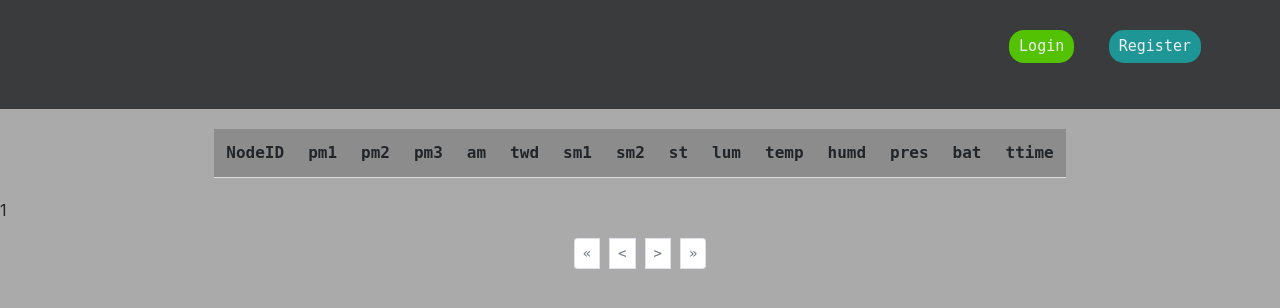
After one commit to BruteForce009/sensors-interface, a Flask app: page /data_ in a window 1280 px wide. The commit adds this page. Shown: the top 308 px of the page. Run offline with Flask 2, Linux system fonts and the light colour scheme; data that the repository does not hold is empty; some libraries are stand-ins or nearby versions.

Commit message:
Major Restructuring of the Project

```diff
--- /dev/null
+++ b/appdir/config.py
@@ -0,0 +1,3 @@
+class Config:
+    SECRET_KEY = "123456789"
+    SQLALCHEMY_DATABASE_URI = "sqlite:///site.db"
--- a/appdir/routes.py
+++ b/appdir/routes.py
@@ -1,14 +1,19 @@
 from flask import render_template, url_for, flash, redirect, get_flashed_messages, request
 from appdir import app, db, bcrypt
 import appdir.models
-# from appdir.models import User
 import appdir.forms
-# from appdir.forms import LoginForm, RegistrationForm
 from flask_login import login_user, current_user, logout_user, login_required
 from PIL import Image
+from datetime import datetime
 import os
 import time
+import math
+import json
 import secrets
+
+
+def remove(string):
+    return string.replace(" ", "|")
 
 
 @app.route('/', methods=['GET', 'POST'])
@@ -78,21 +83,78 @@ def account():
     return render_template('account.html', title='Account', sensor=sensor, img_file=img_file, form=form)
 
 
-@app.route("/data", methods=['GET', 'POST', 'PUT', 'DELETE'])
-def data():
-    NodeID = request.args.get('NodeID')
-    pm1 = request.args.get('tpluviometer1')
-    pm2 = request.args.get('tpluviometer2')
-    pm3 = request.args.get('tpluviometer3')
-    am = request.args.get('tanemometer')
-    vane_str = request.args.get('twd')
-    sm = request.args.get('tSoil_moist')
-    temp = request.args.get('ttemp')
-    humd = request.args.get('thumd')
-    pres = request.args.get('tpres')
-    lum = request.args.get('tLuminosity')
-    bat = request.args.get('tbat')
-    timex = request.args.get('ttime')
-    form = appdir.forms.PictureForm()
-    img_file = url_for('static', filename='images/' + current_user.profile_pic)
-    return render_template('data.html', NodeID=NodeID,pm1=pm1, pm2=pm2, pm3=pm3, am=am, vane_str=vane_str, sm=sm, temp=temp, humd=humd, pres=pres, lum=lum, bat=bat, timex=timex, form=form, img_file=img_file)
+@app.route("/jsondata", methods=['POST'])
+def jsondata():
+    request_data = request.get_json()
+
+    NodeID = request_data['NodeID']
+    pm1 = float(request_data['pm1'])
+    pm2 = float(request_data['pm2'])
+    pm3 = float(request_data['pm3'])
+    am = float(request_data['am'])
+    twd = request_data['twd']
+    sm1 = float(request_data['sm1'])
+    sm2 = float(request_data['sm2'])
+    st = float(request_data['st'])
+    lum = float(request_data['lum'])
+    temp = float(request_data['temp'])
+    humd = float(request_data['humd'])
+    pres = float(request_data['pres'])
+    bat = float(request_data['bat'])
+    ttime = request_data['ttime']
+
+    sensordata = appdir.models.SensorData(NodeID=NodeID, pm1=pm1, pm2=pm2, pm3=pm3, am=am, twd=twd, sm1=sm1, sm2=sm2, st=st, lum=lum, temp=temp, humd=humd, pres=pres, bat=bat, ttime=ttime)
+    db.session.add(sensordata)
+    db.session.commit()
+    return 'Done'
+
+
+@app.route("/newjsondata", methods=['POST'])
+def newjsondata():
+    request_data = request.get_json()
+    ttime = remove(f'{datetime.utcnow()}')
+
+    if request_data:
+        if 'NodeID' in request_data:
+            NodeID = request_data['NodeID']
+        if 'pm1' in request_data:
+            pm1 = float(request_data['pm1'])
+        if 'pm2' in request_data:
+            pm2 = float(request_data['pm2'])
+        if 'pm3' in request_data:
+            pm3 = float(request_data['pm3'])
+        if 'am' in request_data:
+            am = float(request_data['am'])
+        if 'twd' in request_data:
+            twd = request_data['twd']
+        if 'sm1' in request_data:
+            sm1 = float(request_data['sm1'])
+        if 'sm2' in request_data:
+            sm2 = float(request_data['sm2'])
+        if 'st' in request_data:
+            st = float(request_data['st'])
+        if 'lum' in request_data:
+            lum = float(request_data['lum'])
+        if 'temp' in request_data:
+            temp = float(request_data['temp'])
+        if 'humd' in request_data:
+            humd = float(request_data['humd'])
+        if 'pres' in request_data:
+            pres = float(request_data['pres'])
+        if 'bat' in request_data:
+            bat = float(request_data['bat'])
+        if 'ttime' in request_data:
+            ttime = request_data['ttime']
+
+        sensordata = appdir.models.SensorData(NodeID=NodeID, pm1=pm1, pm2=pm2, pm3=pm3, am=am, twd=twd, sm1=sm1, sm2=sm2, st=st, lum=lum, temp=temp, humd=humd, pres=pres, bat=bat, ttime=ttime)
+        db.session.add(sensordata)
+        db.session.commit()
+    return 'Done'
+
+
+@app.route("/data_")
+def data_():
+    page = request.args.get('page', 1, type=int)
+    sensors = appdir.models.SensorData.query.order_by(appdir.models.SensorData.ttime.desc()).paginate(page=page, per_page=12)
+    ttl = math.floor(sensors.total/12 + 1)
+    return render_template('data_.html', sensors=sensors, ttl=ttl)
--- a/appdir/static/css/style.css
+++ b/appdir/static/css/style.css
@@ -8,6 +8,19 @@ body {
 
 h1, h2, h3, h4, h5, h6 {
   color: #444444;
+}
+
+.page-item {
+    margin: 0px 5px;
+}
+
+#pagenav {
+  margin: 7px;
+}
+
+#bold_em {
+  font-weight: bold;
+  background-color: #8c8c8c;
 }
 
 #success-box, #fail-box {
@@ -43,6 +56,13 @@ tr {
 
 tr:hover {
   background-color: #D6EEEE;
+}
+
+.sensor-card {
+  padding: 5px 5px;
+  font-family: "Moncao" ,monospace;
+  font-size: 16px;
+  text-align: center;
 }
 
 #PicFormDiv {
--- /dev/null
+++ b/appdir/templates/data_.html
@@ -0,0 +1,117 @@
+{% extends "root.html" %}
+
+{% block main %}
+
+    <div class="sensor-card">
+    <table align="center" cellpadding="12px" id="sens-table">
+        <tr id="bold_em">
+            <td>NodeID</td>
+            <td>pm1</td>
+            <td>pm2</td>
+            <td>pm3</td>
+            <td>am</td>
+            <td>twd</td>
+            <td>sm1</td>
+            <td>sm2</td>
+            <td>st</td>
+            <td>lum</td>
+            <td>temp</td>
+            <td>humd</td>
+            <td>pres</td>
+            <td>bat</td>
+            <td>ttime</td>
+        </tr>
+        {% for temp in sensors.items %}
+        {% set sen_str = temp %}
+        {% set sensor = split_func(sen_str) %}
+        <tr>
+            <td>{{ sensor[0] }}</td>
+            <td>{{ sensor[1] }}</td>
+            <td>{{ sensor[2] }}</td>
+            <td>{{ sensor[3] }}</td>
+            <td>{{ sensor[4] }}</td>
+            <td>{{ sensor[5] }}</td>
+            <td>{{ sensor[6] }}</td>
+            <td>{{ sensor[7] }}</td>
+            <td>{{ sensor[8] }}</td>
+            <td>{{ sensor[9] }}</td>
+            <td>{{ sensor[10] }}</td>
+            <td>{{ sensor[11] }}</td>
+            <td>{{ sensor[12] }}</td>
+            <td>{{ sensor[13] }}</td>
+            <td>{{ sensor[14] }}</td>
+        </tr>
+        {% endfor %}
+    </table>
+    </div>
+    {% set prv = sensors.page-1 %}
+    {% set nxt = sensors.page+1 %}
+    <p>{{ttl}}</p>
+    <nav id="pagenav">
+      <ul class="pagination pagination-sm justify-content-center">
+          {% if sensors.page != 1 %}
+        <li class="page-item codinal">
+          <a class="page-link" href="{{ url_for('data_', page=1) }}" aria-label="Previous">
+            <span aria-hidden="true">&laquo;</span>
+            <span class="sr-only">Previous</span>
+          </a>
+        </li>
+          <li class="page-item codinal">
+          <a class="page-link" href="{{ url_for('data_', page=prv) }}" aria-label="Previous">
+            <span aria-hidden="true">&lt;</span>
+            <span class="sr-only">Previous</span>
+          </a>
+        </li>
+         {% else %}
+        <li class="page-item disabled codinal">
+          <a class="page-link" href="{{ url_for('data_', page=1) }}" aria-label="Previous" tabindex="-1">
+            <span aria-hidden="true">&laquo;</span>
+            <span class="sr-only">Previous</span>
+          </a>
+        </li>
+          <li class="page-item disabled codinal">
+          <a class="page-link" href="{{ url_for('data_', page=prv) }}" aria-label="Previous" tabindex="-1">
+            <span aria-hidden="true">&lt;</span>
+            <span class="sr-only">Previous</span>
+          </a>
+        </li>
+        {% endif %}
+          {% for page_num in sensors.iter_pages(left_current=1, right_current=2) %}
+            {% if page_num %}
+                {% if sensors.page == page_num %}
+                    <li class="page-item active"><a class="page-link" href="{{ url_for('data_', page=page_num) }}">{{ page_num }}</a></li>
+                {% else %}
+                    <li class="page-item"><a class="page-link" href="{{ url_for('data_', page=page_num) }}">{{ page_num }}</a></li>
+                {% endif %}
+            {% endif %}
+          {% endfor %}
+        {% if sensors.page < ttl %}
+        <li class="page-item codinal">
+          <a class="page-link" href="{{ url_for('data_', page=nxt) }}" aria-label="Next">
+            <span aria-hidden="true">&gt;</span>
+            <span class="sr-only">Next</span>
+          </a>
+        </li>
+          <li class="page-item codinal">
+          <a class="page-link" href="{{ url_for('data_', page=ttl) }}" aria-label="Next">
+            <span aria-hidden="true">&raquo;</span>
+            <span class="sr-only">Next</span>
+          </a>
+        </li>
+         {% else %}
+          <li class="page-item disabled codinal">
+          <a class="page-link" href="{{ url_for('data_', page=nxt) }}" aria-label="Next" tabindex="-1">
+            <span aria-hidden="true">&gt;</span>
+            <span class="sr-only">Next</span>
+          </a>
+        </li>
+          <li class="page-item disabled codinal">
+          <a class="page-link" href="{{ url_for('data_', page=ttl) }}" aria-label="Next" tabindex="-1">
+            <span aria-hidden="true">&raquo;</span>
+            <span class="sr-only">Next</span>
+          </a>
+        </li>
+        {% endif %}
+      </ul>
+    </nav>
+{% endblock main %}
--- a/requirements.txt
+++ b/requirements.txt
@@ -6,9 +6,6 @@ charset-normalizer==2.0.12
 click==8.1.2
 colorama==0.4.4
 distlib==0.3.4
-Django==3.2.13
-django-rest-framework==0.1.0
-djangorestframework==3.13.1
 dnspython==2.2.1
 email-validator==1.2.1
 filelock==3.7.1
@@ -25,7 +22,6 @@ Jinja2==3.1.1
 MarkupSafe==2.1.1
 nodejs==0.1.1
 npm==0.1.1
-optional-django==0.1.0
 platformdirs==2.5.2
 pycparser==2.21
 pytz==2022.1
```
Also changed, not shown: appdir/__init__.py (+2 -6 lines), appdir/models.py (+21 -15 lines), appdir/templates/data.html (deleted, +0 -104 lines), 1 other file.
